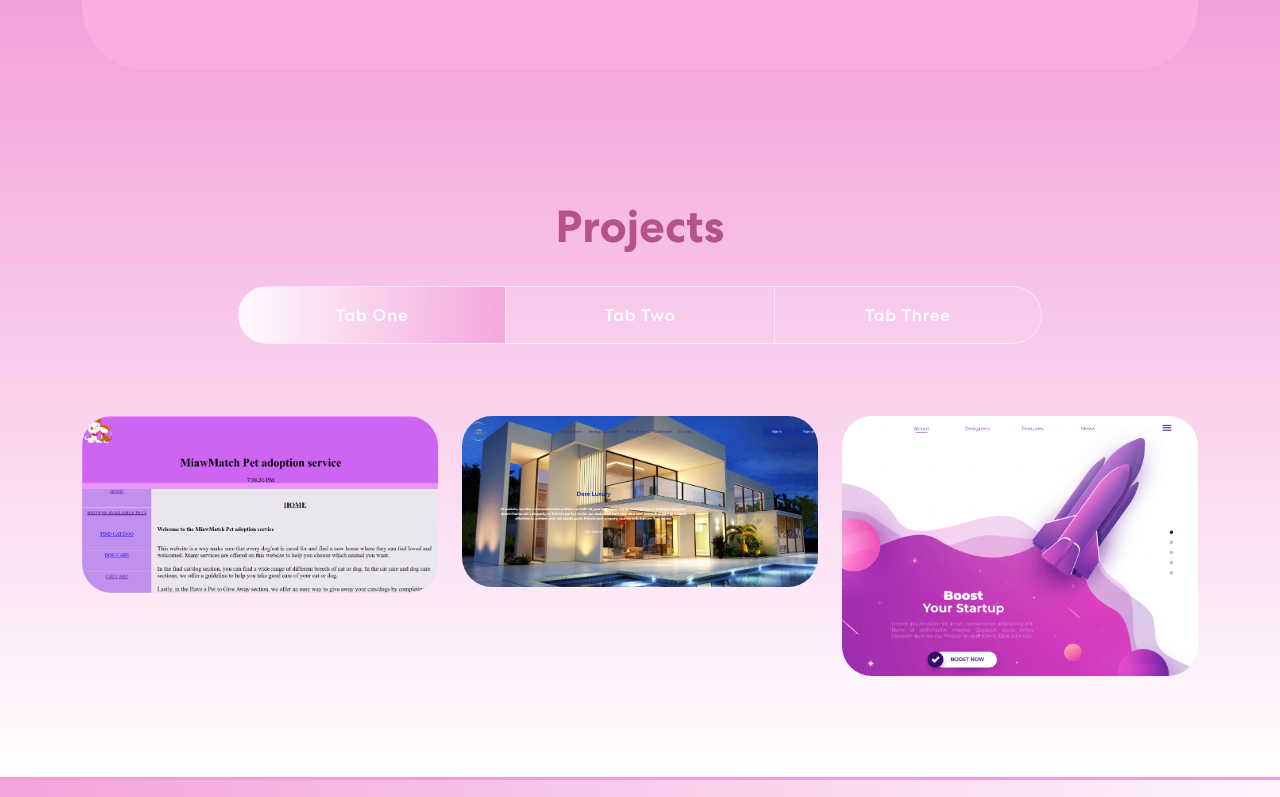
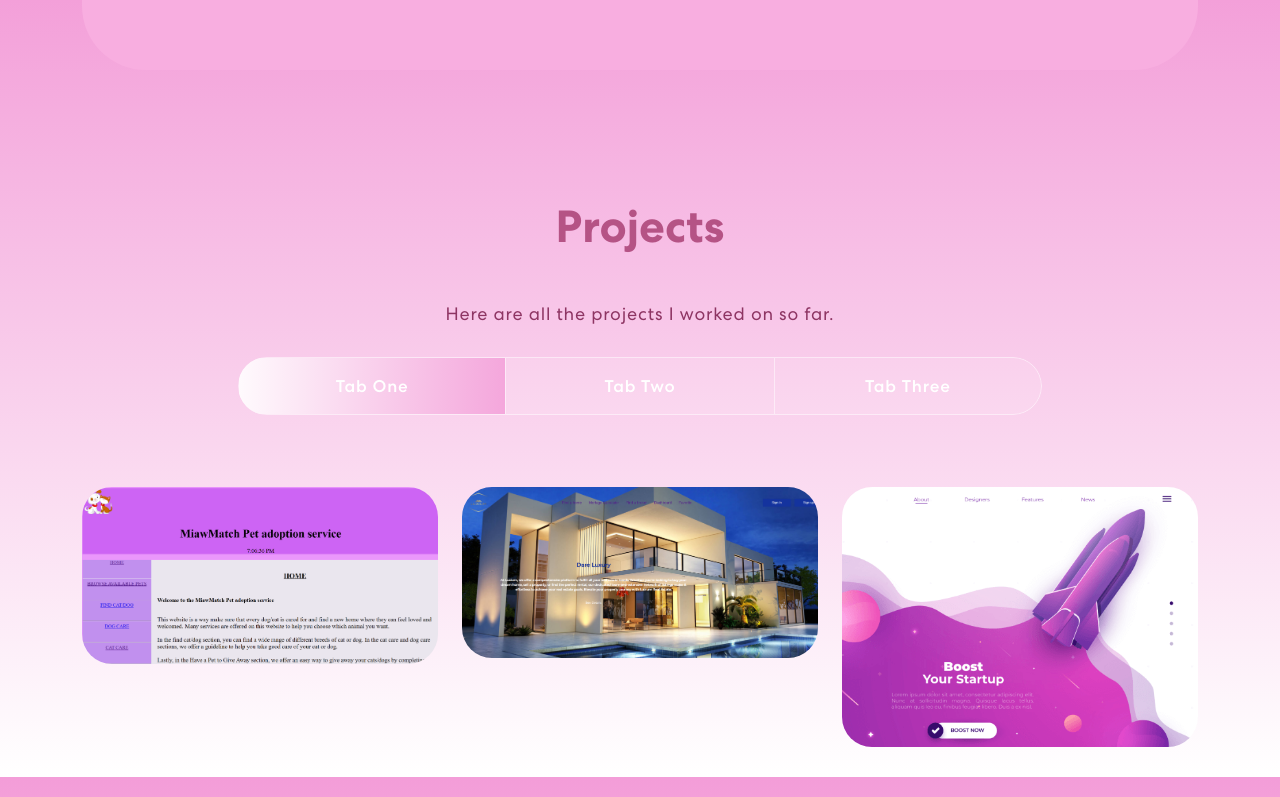
Before and after one commit to HawaSaid/Hawa, a React (Create React App) app: page / in a window 1280 px wide. Shown: the part 1623-2420 px from the top of the page. Built offline with nearby package versions, Linux system fonts and the light colour scheme.

Commit message:
Banner & Project with animations

```diff
--- a/package.json
+++ b/package.json
@@ -6,6 +6,7 @@
     "@testing-library/jest-dom": "^5.17.0",
     "@testing-library/react": "^13.4.0",
     "@testing-library/user-event": "^13.5.0",
+    "animate.css": "^4.1.1",
     "bootstrap": "^5.3.2",
     "bootstrap-icons": "^1.11.3",
     "cors": "^2.8.5",
@@ -17,6 +18,7 @@
     "react-dom": "^18.2.0",
     "react-mailchimp-subscribe": "^2.1.3",
     "react-multi-carousel": "^2.8.4",
+    "react-on-screen": "^2.1.1",
     "react-router-dom": "^6.21.3",
     "react-router-hash-link": "^2.4.3",
     "react-scripts": "5.0.1",
--- a/src/App.css
+++ b/src/App.css
@@ -383,6 +383,7 @@ nav.navbar .navbar-toggler[aria-expanded="true"] .navbar-toggler-icon {
 .project {
   padding: 80px 0;
   position: relative;
+  z-index: -1;;
   background-repeat: no-repeat;
 }
 .project h2 {
@@ -391,7 +392,7 @@ nav.navbar .navbar-toggler[aria-expanded="true"] .navbar-toggler-icon {
   text-align: center;
 }
 .project p {
-  color: #B8B8B8;
+  color: #8e3563;
   font-size: 18px;
   letter-spacing: 0.8px;
   line-height: 1.5em;
@@ -583,7 +584,12 @@ nav.navbar .navbar-toggler[aria-expanded="true"] .navbar-toggler-icon {
   background-size: cover;
   background-repeat: no-repeat;
 }
-
+.footer p{
+  font-weight: 400;
+  font-size: 14px;
+  letter-spacing: 0.5px;
+  margin-top: 20px;
+}
 
 .App{
   text-align: center;
--- a/src/components/Banner.js
+++ b/src/components/Banner.js
@@ -2,6 +2,8 @@ import { useState, useEffect } from "react";
 import { Container, Row, Col } from "react-bootstrap";
 import { ArrowRightCircle, Download } from "react-bootstrap-icons";
 import heartGif from "../assets/img/heart.gif";
+import 'animate.css';
+import TrackVisibility from "react-on-screen";
 
 export const Banner = () => {
   const [loopNum, setLoopNum] = useState(0);
@@ -58,6 +60,9 @@ export const Banner = () => {
       <Container>
         <Row className="align-items-center">
           <Col xs={12} md={6} xl={7}>
+            <TrackVisibility>
+            {({isVisible}) =>
+            <div className={isVisible ? "animated_animated animate_fadeIn":""}>
             <h1>{`Hi! I'm Hawa`}<span className="wrap"> , an Aspiring {text}</span></h1>
             <p>
               Hi! I'm a second-year Software Engineering
@@ -69,6 +74,8 @@ export const Banner = () => {
                 <Download size={25} /> &nbsp; Download CV
               </button>
             </div>
+            </div>}
+            </TrackVisibility>
           </Col>
           <Col xs={12} md={6} xl={5}>
             <div className="heart-gif">
--- a/src/components/Projects.js
+++ b/src/components/Projects.js
@@ -3,6 +3,7 @@ import projImg1 from "../assets/img/Pet_Adoption_Website.png";
 import projImg2 from "../assets/img/Real_Estate_System.png";
 import projImg3 from "../assets/img/project-img3.png";
 import ProjectCards from "../components/ProjectCards";
+import TrackVisibility from "react-on-screen";
 
 export const Projects = () => {
     const projects = [
@@ -28,8 +29,14 @@ export const Projects = () => {
             <Container>
                 <Row>
                     <Col>
+                        <TrackVisibility>
+                            {({ isVisible }) =>
+                                <div className={isVisible ? "animated_animated animate_fadeIn" : ""}>
                                     <h2> Projects </h2>
-                        <br/>
+                                    <br />
+                                    <p>Here are all the projects I worked on so far.</p>
+                                </div>}
+                        </TrackVisibility>
                         <Tab.Container id="projects-tabs" defaultActiveKey="first">
                             <Nav variant="pills" className="nav-pills mb-5 justify-content-center align-items-center" id="pills-tab">
                                 <Nav.Item>
@@ -44,13 +51,13 @@ export const Projects = () => {
                                     </Nav.Link>
                                 </Nav.Item>
                             </Nav>
-                        <br/>
+                            <br />
                             <Tab.Content>
                                 <Tab.Pane eventKey="first">
                                     <Row>
                                         {
-                                        projects.map((project,index) =>{
-                                            return(
+                                            projects.map((project, index) => {
+                                                return (
                                                     <ProjectCards
                                                         key={index}
                                                         {...project}
```
Also changed, not shown: 1 other file (tests, documents, lock files or other folders). Lines whose indentation alone changed are shown as unchanged.
